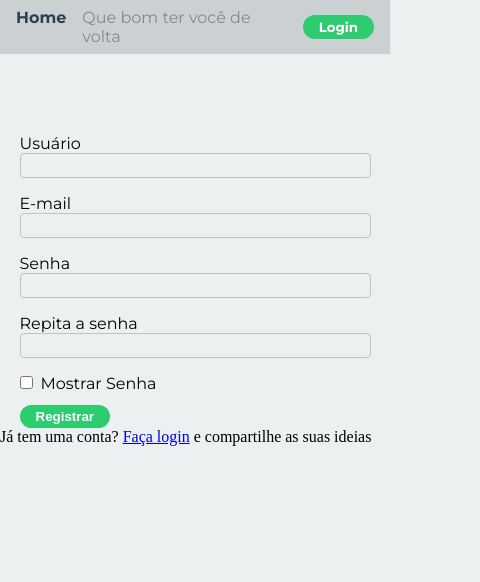
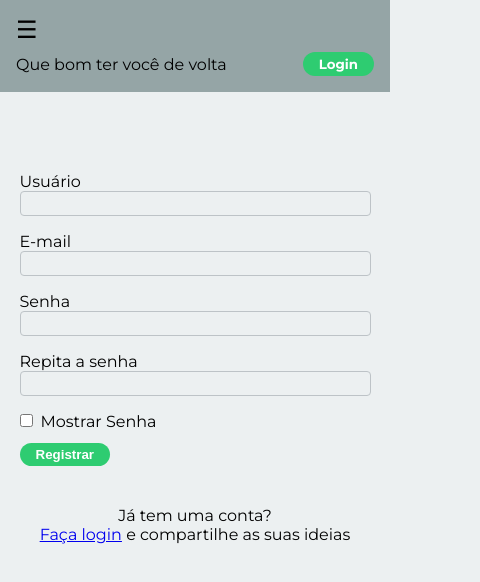
Before and after one commit to MarcioAlex-x/techblog, a React (Vite) app: page /register in a window 390 px wide. Shown: the top 582 px of the page, 480 px wide, since content can reach past the window. Built offline with nearby package versions, Linux system fonts and the light colour scheme; no server answers.

Commit message:
menu corrigido

```diff
--- a/src/components/Navigation/index.tsx
+++ b/src/components/Navigation/index.tsx
@@ -1,32 +1,39 @@
 import { NavLink } from "react-router-dom"
 import { useAuth } from "../../services/useAuth"
 import Style from './navigation.module.css'
+import { useState } from "react"
 
 export const Navigation = () => {
     const { user, logout } = useAuth()
+    const [open, setOpen] = useState(false)
+
 
     const handleLogout = async () => {
         await logout()
     }
 
+    return (
+        <nav className={Style[`nav`]}>
 
+            <button
+                className={Style.hamburger}
+                onClick={() => setOpen(prev => !prev)}
+            >
+                ☰
+            </button>
 
-    return (
-        <nav className={Style.nav}>
-            <div className={Style['nav-links']}>
+                <div className={`${Style['nav-links']} ${open ? Style.open : ''}`}>
                     <NavLink className='link nav-link' to='/' >Home</NavLink>
                     {user && <NavLink className='link nav-link ' to='/new-article'>Nova Postagem</NavLink>}
                     {user && <NavLink className='link nav-link' to={`/my-articles/${user.uid}`}>Meus artigos</NavLink>}
-
                 </div>
-
-            <div className={Style['nav-button']}>
+                <div className={Style[`nav-button`]}>
                     <p>Que bom ter você de volta {user?.displayName}</p>
                     {user ?
                         (<button className="btn btn-danger" onClick={handleLogout}>Sair</button>) :
                         (<button className="btn btn-action">
                             <NavLink
-                            className={({isActive})=>isActive?'link nav-link':'link nav-link'}
+                                className={({ isActive }) => isActive ? 'link nav-link' : 'link nav-link'}
                                 style={{ marginRight: 0 }}
                                 to='/login'>
                                 Login
--- a/src/components/Navigation/navigation.module.css
+++ b/src/components/Navigation/navigation.module.css
@@ -1,17 +1,57 @@
+.nav-links {
+    display: flex;
+    gap: 16px;
+}
+
+.hamburger {
+    display: none;
+    background: none;
+    border: none;
+    font-size: 24px;
+    cursor: pointer;
+}
+
 .nav{
     display: flex;
+    align-items: center;
     justify-content: space-between;
-    padding-inline: 16px;
-    padding-block: 8px;
-    background-color: #bdc3c7b0;
-    width: 100%;
+    padding: 16px;
+    background-color: #95a5a6;
 }
+
 .nav-button{
     display: flex;
     align-items: center;
 }
-.nav-button p{
-    font-weight: 400;
-    margin-right: 16px;
-    color: #7f8c8d;
+
+.nav-button button{
+    margin-left: 16px;
 }
+
+/* mobile */
+@media (max-width: 768px) {
+    .nav {
+        flex-wrap: wrap;
+    }
+
+    .hamburger {
+        display: block;
+    }
+
+    .nav-links {
+        width: 100%;
+        display: none;
+        flex-direction: column;
+        margin-top: 8px;
+    }
+
+    .nav-links.open {
+        display: flex;
+    }
+
+    .nav-button {
+        width: 100%;
+        justify-content: space-between;
+        margin-top: 8px;
+    }
+}
--- a/src/index.css
+++ b/src/index.css
@@ -92,7 +92,7 @@ input[type='checkbox'] {
 }
 
 .dialog-box {
-    width: 480px;
+    width: 100%;
     margin: 0 auto;
 }
 
--- a/src/pages/Articles/index.tsx
+++ b/src/pages/Articles/index.tsx
@@ -37,11 +37,13 @@ export const Articles = () => {
 
                     <h2 className={Style['title-article']}>{artigo.titulo}</h2>
 
-                    <p className={Style['text-article']}>Criado em {artigo.criadoEm.toDate().toLocaleString('pt-BR', {
-                        day: '2-digit', month: 'long', year: 'numeric'
-                    })} às {artigo.criadoEm.toDate().toLocaleString('pt-BR', {
-                        hour: '2-digit', minute: '2-digit'
-                    })} {artigo.nome && <span> por {artigo.nome}</span>}</p>
+                    <i>
+                        <p className={Style['text-article']}>Criado em {artigo.criadoEm.toDate().toLocaleString('pt-BR', {
+                            day: '2-digit', month: 'long', year: 'numeric'
+                        })} às {artigo.criadoEm.toDate().toLocaleString('pt-BR', {
+                            hour: '2-digit', minute: '2-digit'
+                        })} {artigo.nome && <span> por {artigo.nome}</span>}</p>
+                    </i>
 
                     {artigo.imagem && (
                         <img
--- a/src/pages/Articles/style.module.css
+++ b/src/pages/Articles/style.module.css
@@ -8,6 +8,7 @@
     border-radius: 4px;
     padding: 8px;
     position: relative;
+    margin-bottom: 16px;
 }
 
 .text-article {
@@ -22,8 +23,12 @@
 
 .article-image {
     max-width: 480px;
-    margin: 0 auto;
+    margin: 24px auto 32px;
 
+}
+
+.title-article{
+    font-size: 32px;
 }
 
 @media screen and (max-width:450px) {
--- a/src/pages/Login/index.tsx
+++ b/src/pages/Login/index.tsx
@@ -53,7 +53,7 @@ export const Login = () =>{
 
             </form>
             <div className="dialog-box">
-                Ainda não tem uma conta? <Link to='/register'>Cadastre-se</Link> e compartilhe as suas ideias
+                <p style={{textAlign:'center', marginTop:'40px'}}>Ainda não tem uma conta? <Link to='/register'>Cadastre-se</Link> e compartilhe as suas ideias</p>
             </div>
         </div>
     )
--- a/src/pages/MyArticles/index.tsx
+++ b/src/pages/MyArticles/index.tsx
@@ -63,7 +63,7 @@ export const MyArticles = () => {
             {artigos.map((artigo) => (
                 <div className={Style['article-container']} key={artigo.id}>
                     <h2>{artigo.titulo}</h2>
-                    <p >Criado em {artigo.criadoEm.toDate().toLocaleString('pt-BR')}</p>
+                    <p ><i>Criado em {artigo.criadoEm.toDate().toLocaleString('pt-BR')}</i></p>
                     {artigo.imagem && (
                         <img
                             src={artigo.imagem}
--- a/src/pages/MyArticles/mayArtycles.module.css
+++ b/src/pages/MyArticles/mayArtycles.module.css
@@ -7,11 +7,11 @@
     border: 1px solid #bdc3c7;
     padding: 8px;
     border-radius: 4px;
-    margin-bottom: 4px;
+    margin-bottom: 16px;
 }
 
 .text-article {
-    margin: 16px 0;
+    margin: 16px 0 24px;
     white-space: pre-line;
 }
 
@@ -22,7 +22,7 @@
 img {
     width: 480px;
     display: block;
-    margin: 0 auto;
+    margin: 24px auto;
 }
 
 @media screen and (max-width: 450px) {
--- a/src/pages/Register/index.tsx
+++ b/src/pages/Register/index.tsx
@@ -77,7 +77,9 @@ export const Register = () => {
                     className="btn btn-action" type="submit" value="Registrar" />
             </form>
             <div className="dialog-box">
-                Já tem uma conta? <Link to='/login'>Faça login</Link> e compartilhe as suas ideias
+                <p style={{textAlign:'center', marginTop:'40px'}}>Já tem uma conta? <Link to='/login'>
+                <br />
+                Faça login</Link> e compartilhe as suas ideias</p>
             </div>
         </div>
     )
```
Lines whose indentation alone changed are shown as unchanged.
